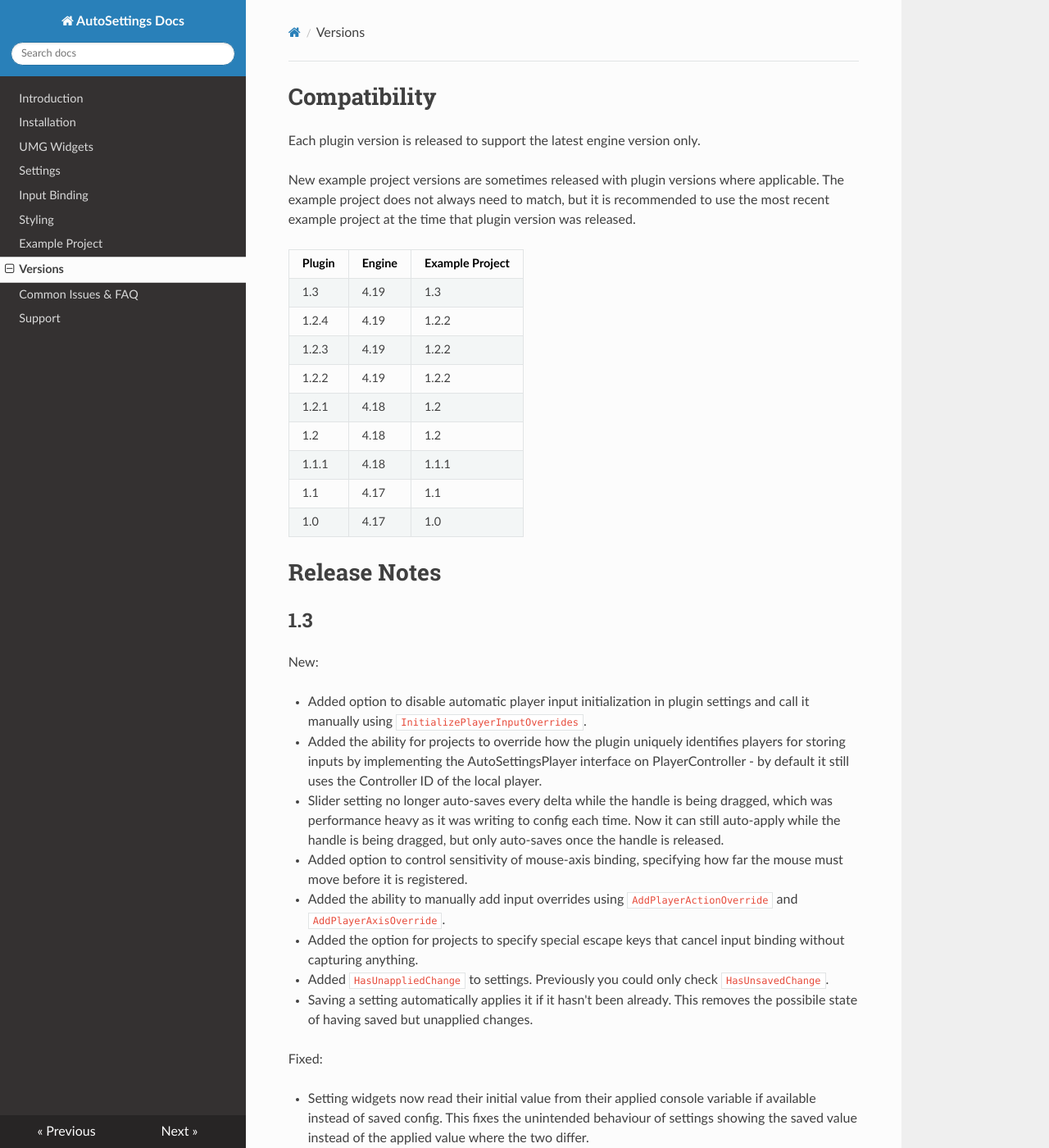
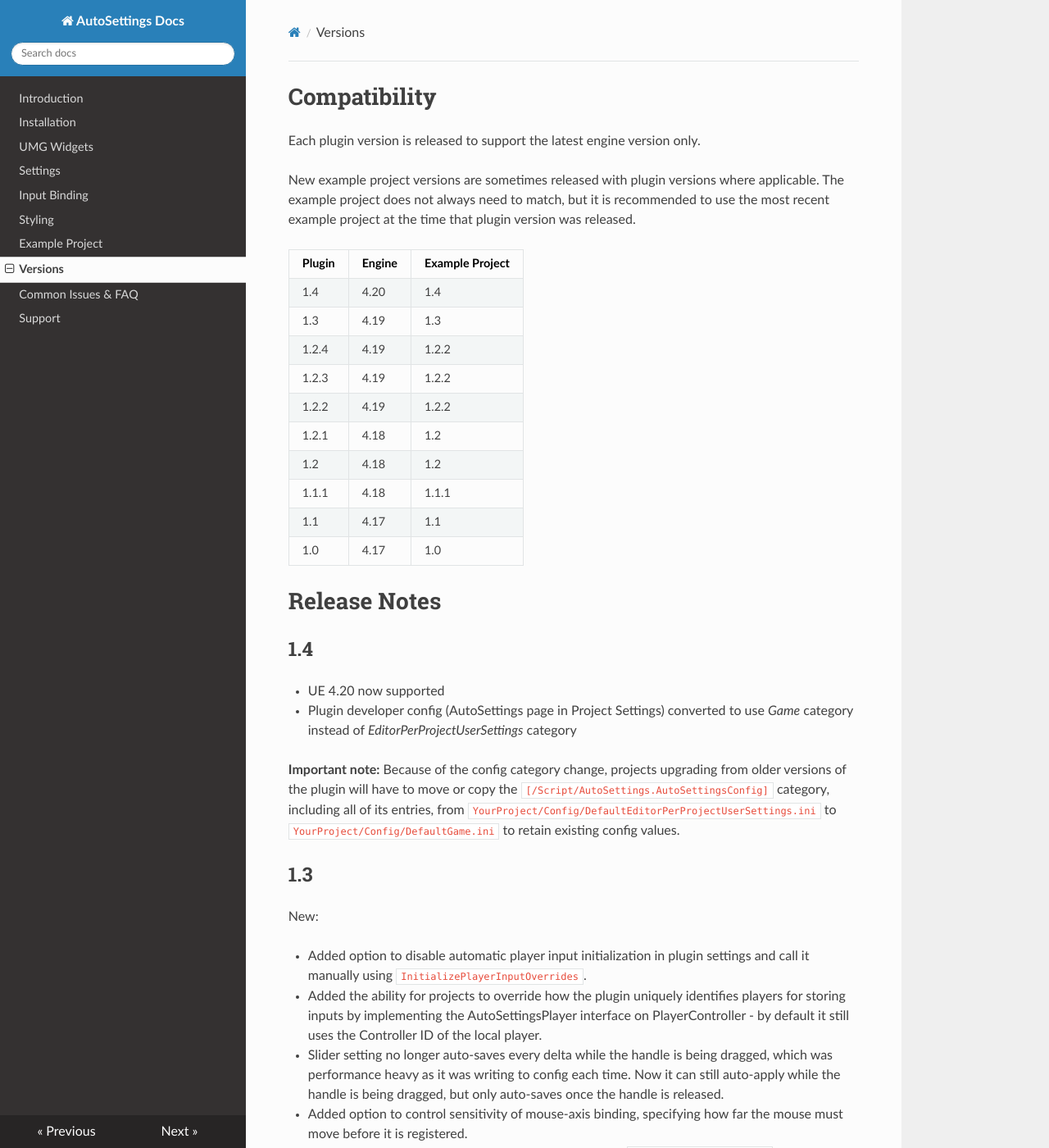
Before and after one commit to Acren/AutoSettings-Docs, an MkDocs documentation site: the page built from docs/versions.md, in a window 1280 px wide and 1400 px high. Shown: the whole window at 82% size. Built offline with MkDocs 1.6.1, drawn with Linux system fonts in a browser that asks for light colours; nearby versions of some CDN libraries; old or Windows-style settings are respelled for this version of MkDocs.

```diff
--- a/docs/versions.md
+++ b/docs/versions.md
@@ -7,6 +7,7 @@ The example project does not always need to match, but it is recommended to use
 
 Plugin | Engine | Example Project
 ------ | ------ | ------------
+1.4    | 4.20   | 1.4
 1.3    | 4.19   | 1.3
 1.2.4  | 4.19   | 1.2.2
 1.2.3  | 4.19   | 1.2.2
@@ -18,6 +19,13 @@ Plugin | Engine | Example Project
 1.0    | 4.17   | 1.0
 
 # Release Notes
+
+## 1.4
+
+- UE 4.20 now supported
+- Plugin developer config (AutoSettings page in Project Settings) converted to use *Game* category instead of *EditorPerProjectUserSettings* category
+
+**Important note:** Because of the config category change, projects upgrading from older versions of the plugin will have to move or copy the `[/Script/AutoSettings.AutoSettingsConfig]` category, including all of its entries, from `YourProject/Config/DefaultEditorPerProjectUserSettings.ini` to `YourProject/Config/DefaultGame.ini` to retain existing config values.
 
 ## 1.3
 
```
